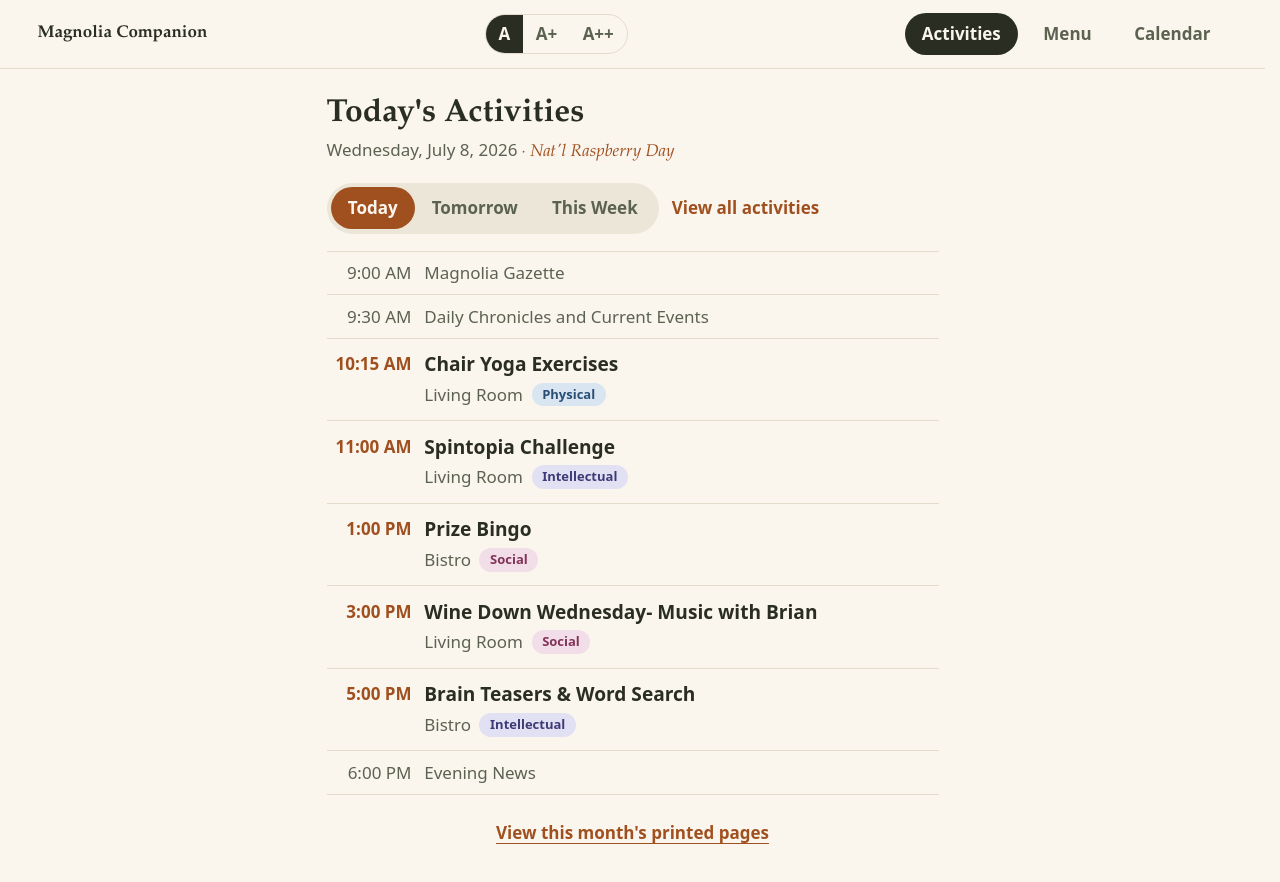
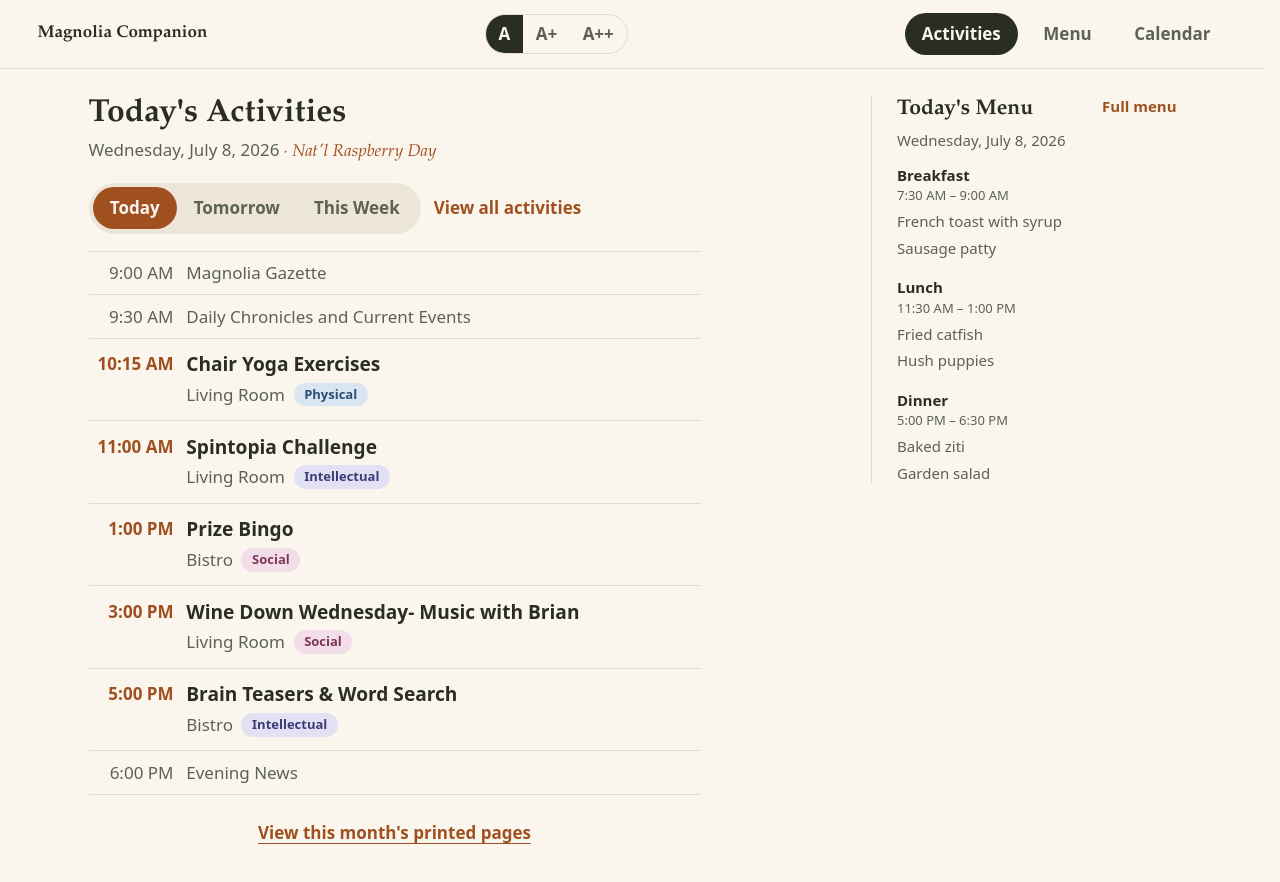
Before and after one commit to dillo/magnolia-companion, a Next.js app: page / in a window 1280 px wide. Shown: the top 882 px of the page. Built offline with nearby package versions, Linux system fonts and the light colour scheme.

Commit message:
feat: add today menu to home

```diff
--- a/app/page.tsx
+++ b/app/page.tsx
@@ -1,6 +1,6 @@
-import { loadActivityMonths } from "@/lib/content";
+import { loadActivityMonths, loadMenuWeeks } from "@/lib/content";
 import HomeClient from "@/components/HomeClient";
 
 export default function HomePage() {
-  return <HomeClient months={loadActivityMonths()} />;
+  return <HomeClient months={loadActivityMonths()} weeks={loadMenuWeeks()} />;
 }
--- a/components/HomeClient.tsx
+++ b/components/HomeClient.tsx
@@ -2,17 +2,18 @@
 
 import Link from "next/link";
 import { useState } from "react";
-import type { ActivityMonth } from "@/lib/schema";
+import type { ActivityMonth, MenuDay, MenuWeek } from "@/lib/schema";
 import {
   addDaysISO, mondayOfISO,
   dayNameOfISO, longDateOfISO, monthNameOfISO, formatTime,
 } from "@/lib/dates";
-import { findActivityDay, scansForDate } from "@/lib/lookup";
+import { findActivityDay, findMenuDay, scansForDate } from "@/lib/lookup";
 import Timeline from "@/components/Timeline";
 import DimensionChip from "@/components/DimensionChip";
 import EmptyState from "@/components/EmptyState";
 import ScanLightbox from "@/components/ScanLightbox";
 import { useToday } from "@/components/useToday";
+import { MEAL_HOURS } from "@/components/MealCards";
 
 type DayPick = "today" | "tomorrow" | "week";
 
@@ -28,7 +29,7 @@ function pageTitle(pick: DayPick) {
   return "This Week's Activities";
 }
 
-export default function HomeClient({ months }: { months: ActivityMonth[] }) {
+export default function HomeClient({ months, weeks }: { months: ActivityMonth[]; weeks: MenuWeek[] }) {
   const today = useToday();
   const [pick, setPick] = useState<DayPick>("today");
 
@@ -38,12 +39,14 @@ export default function HomeClient({ months }: { months: ActivityMonth[] }) {
   const weekStart = mondayOfISO(today);
   const weekDates = Array.from({ length: 7 }, (_, i) => addDaysISO(weekStart, i));
   const day = findActivityDay(months, date);
+  const todayMenu = findMenuDay(weeks, today);
   const activeDateLabel = pick === "week"
     ? `${longDateOfISO(weekStart)} – ${longDateOfISO(addDaysISO(weekStart, 6))}`
     : `${dayNameOfISO(date)}, ${longDateOfISO(date)}`;
 
   return (
-    <div className="mx-auto max-w-xl">
+    <div className="mx-auto grid max-w-5xl gap-8 lg:grid-cols-[minmax(0,1fr)_18rem] lg:items-start">
+      <section className="max-w-xl">
         <h1 className="font-display text-3xl font-semibold">{pageTitle(pick)}</h1>
         <p className="mt-1 text-moss">
           {activeDateLabel}
@@ -81,7 +84,57 @@ export default function HomeClient({ months }: { months: ActivityMonth[] }) {
         )}
 
         <ScanLightbox scans={scansForDate(months, date)} label="View this month's printed pages" />
+      </section>
+
+      <TodayMenuSummary day={todayMenu} today={today} />
     </div>
+  );
+}
+
+function TodayMenuSummary({ day, today }: { day: MenuDay | null; today: string }) {
+  return (
+    <aside className="border-t border-hairline pt-5 text-[15px] text-moss lg:sticky lg:top-6 lg:border-l lg:border-t-0 lg:pl-6 lg:pt-0">
+      <div className="mb-3 flex items-start justify-between gap-3">
+        <div>
+          <h2 className="font-display text-xl font-semibold text-ink">Today&apos;s Menu</h2>
+          <p className="mt-1 text-moss">
+            {dayNameOfISO(today)}, {longDateOfISO(today)}
+          </p>
+        </div>
+        <Link href="/menu" className="shrink-0 font-semibold text-copper underline-offset-4 hover:underline">
+          Full menu
+        </Link>
+      </div>
+
+      {!day ? (
+        <p>This week&apos;s menu hasn&apos;t been added yet.</p>
+      ) : (
+        <div className="space-y-4">
+          {MEAL_HOURS.map(([key, label, hours]) => {
+            const items = day[key].items.slice(0, 2);
+            return (
+              <section key={key}>
+                <div className="mb-1">
+                  <h3 className="font-semibold text-ink">{label}</h3>
+                  <p className="text-[13px] tabular-nums">{hours}</p>
+                </div>
+                {items.length === 0 ? (
+                  <p>Not listed</p>
+                ) : (
+                  <ul className="space-y-1">
+                    {items.map((item, index) => (
+                      <li key={index} className={item.kind === "dessert" ? "text-copper" : ""}>
+                        {item.name}
+                      </li>
+                    ))}
+                  </ul>
+                )}
+              </section>
+            );
+          })}
+        </div>
+      )}
+    </aside>
   );
 }
 
```
Lines whose indentation alone changed are shown as unchanged.
